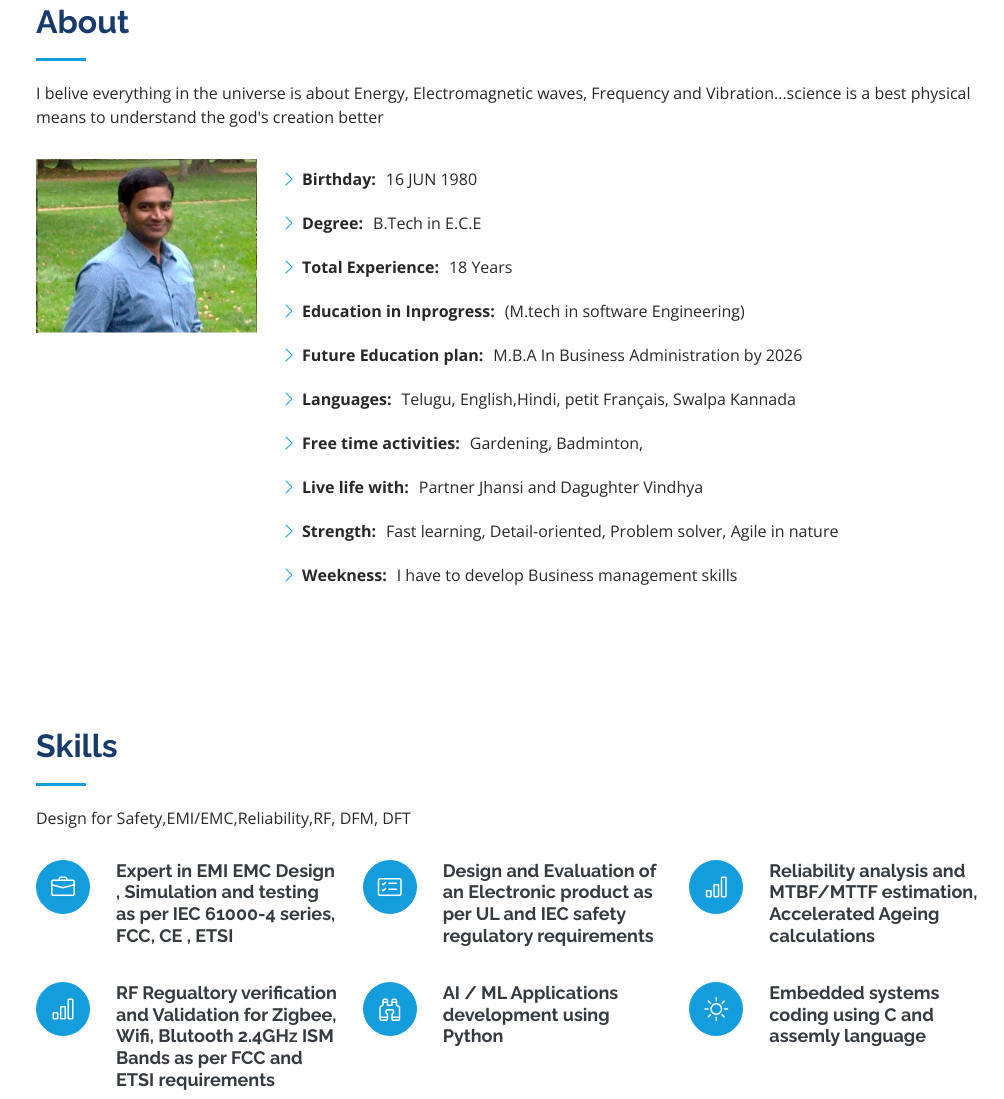
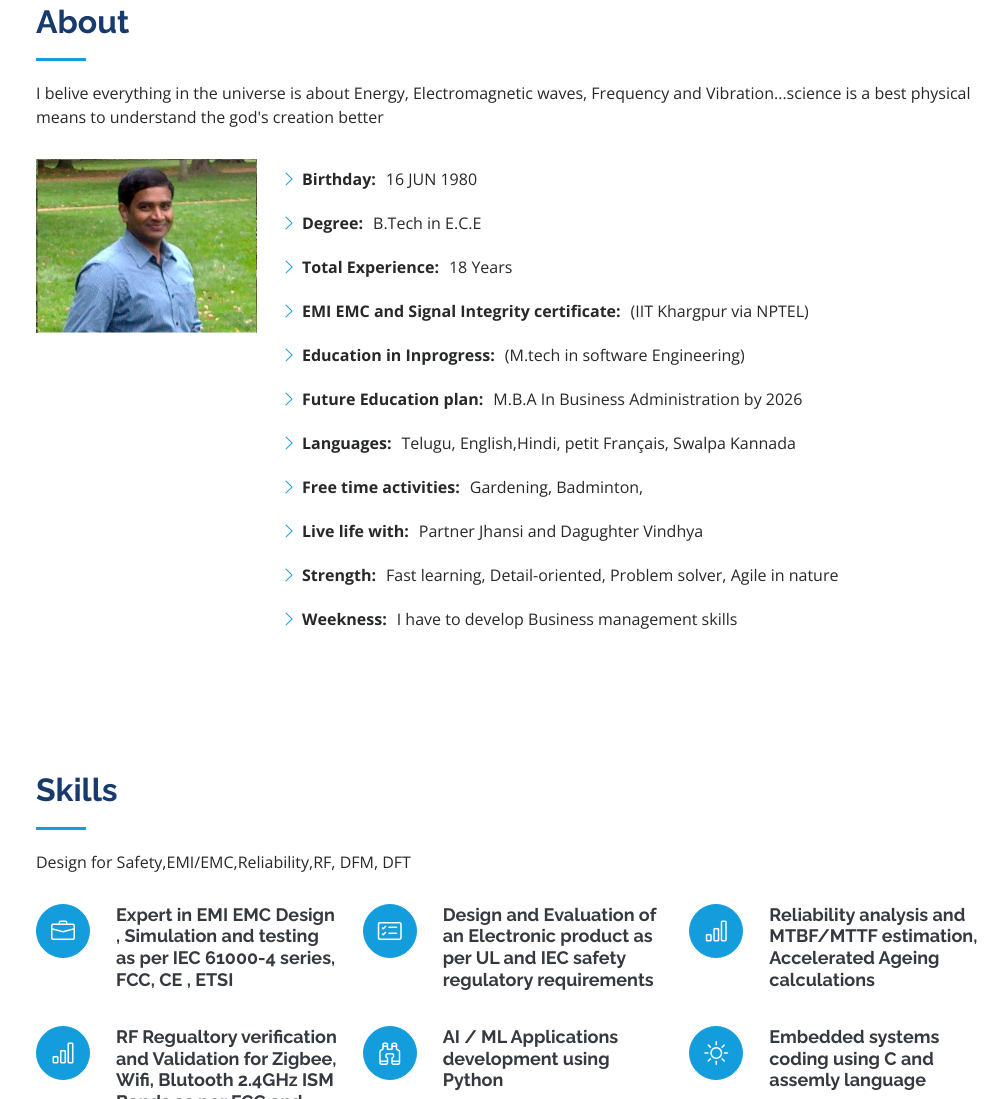
Before and after one commit to Dekkapati/https-seshasai.dekkapati.github.io-, a plain HTML site: page index.html in a window 1280 px wide. Shown: the part 857-1956 px from the top of the page, without its empty margins (276-1280 px from the left). Drawn offline with nearby package versions, Linux system fonts and the light colour scheme.

Commit message:
Update index.html
Signed-off-by: Seshasai <110626180+Dekkapati@users.noreply.github.com>

```diff
--- a/index.html
+++ b/index.html
@@ -99,6 +99,7 @@
                   <li><i class="bi bi-chevron-right"></i> <strong>Birthday:</strong> <span>16 JUN 1980</span></li>
                   <li><i class="bi bi-chevron-right"></i> <strong>Degree:</strong> <span>B.Tech in E.C.E</span></li>
                   <li><i class="bi bi-chevron-right"></i> <strong>Total Experience:</strong> <span>18 Years</span></li>
+                   <li><i class="bi bi-chevron-right"></i> <strong>EMI EMC and Signal Integrity certificate:</strong> <span>(IIT Khargpur via NPTEL)</span></li>
                   <li><i class="bi bi-chevron-right"></i> <strong>Education in Inprogress:</strong> <span>(M.tech in software Engineering)</span></li>
                   <li><i class="bi bi-chevron-right"></i> <strong>Future Education plan:</strong> <span>M.B.A In Business Administration by 2026</span></li>
                   <li><i class="bi bi-chevron-right"></i> <strong>Languages:</strong> <span>Telugu, English,Hindi, petit Français, Swalpa Kannada</span></li>
```
